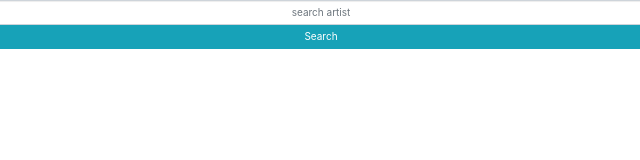
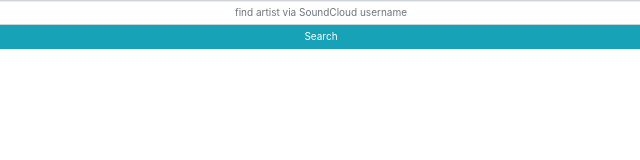
Before and after one commit to eanplatter/sounder, a plain HTML site: page index.html in a window 1280 px wide. Shown: the full height of the page, 319-959 px from the left. Drawn offline with nearby package versions, Linux system fonts and the light colour scheme.

Commit message:
Update index.html

```diff
--- a/index.html
+++ b/index.html
@@ -8,7 +8,7 @@
 </head>
 <body ng-controller="MainController">
 <form>
-<input type='text' placeholder="search artist" ng-model="searchArtist" class="form-control text-center">
+<input type='text' placeholder="find artist via SoundCloud username" ng-model="searchArtist" class="form-control text-center">
 <button type='submit' class="btn btn-block btn-info" ng-click="getArtist()">Search</button>
 
 </form>
```
